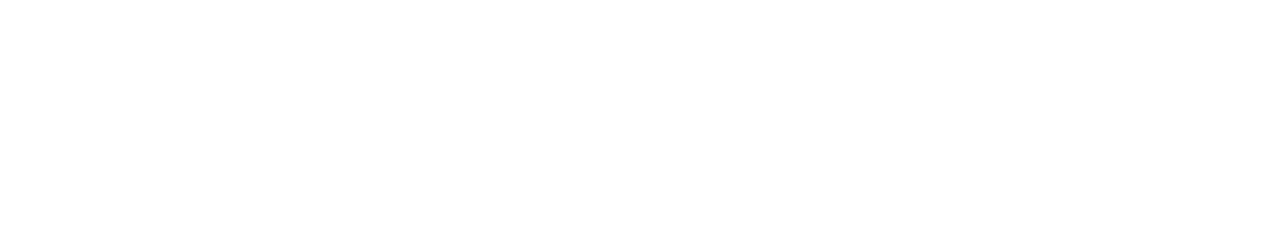
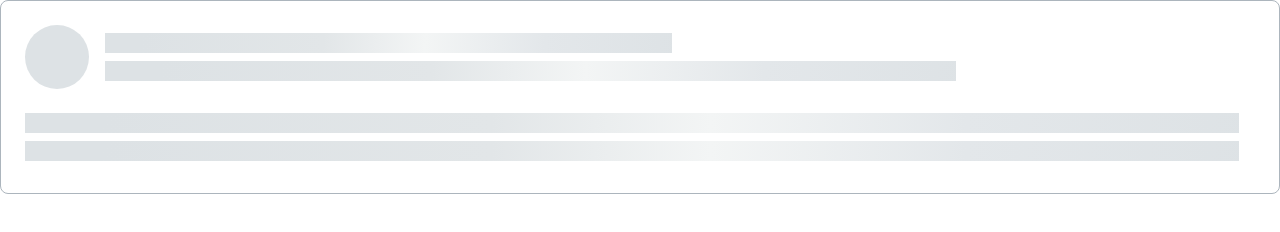
Before and after one commit to js-tasks-ru/htmlcss-20221107_boba-bibap, a website: page 04-lection2/02-skeleton/index.html in a window 1280 px wide. Drawn offline with nearby package versions, Linux system fonts and the light colour scheme.

Commit message:
skeletone-done

```diff
--- a/04-lection2/02-skeleton/index.html
+++ b/04-lection2/02-skeleton/index.html
@@ -1,11 +1,31 @@
 <!DOCTYPE html>
 <!-- Страница со скелетоном -->
 <html lang="ru">
+
 <head>
     <link rel="stylesheet" href="../../assets/css/main.css">
     <link rel="stylesheet" href="./skeleton.css">
 </head>
+
 <body>
 
+    <div class="skeleton">
+
+        <div class="skeleton__header">
+            <div class="skeleton__circle"></div>
+            <div class="skeleton__lines">
+                <div class="skeleton__line skeleton__line_short"></div>
+                <div class="skeleton__line skeleton__line_medium"></div>
+            </div>
+        </div>
+
+        <div class="skeleton__lines">
+            <div class="skeleton__line skeleton__line_long"></div>
+            <div class="skeleton__line skeleton__line_long"></div>
+        </div>
+
+    </div>
+
 </body>
+
 </html>
--- a/04-lection2/02-skeleton/skeleton.css
+++ b/04-lection2/02-skeleton/skeleton.css
@@ -0,0 +1,50 @@
+.skeleton {
+    padding: 24px 40px 32px 24px;
+    display: flex;
+    flex-direction: column;
+    gap: 24px;
+
+    border: 1px solid #ACB5BD;
+    border-radius: 8px;
+}
+
+.skeleton__header {
+    display: flex;
+    justify-content: flex-start;
+    align-items: center;
+    gap: 16px;
+}
+
+.skeleton__circle {
+    width: 64px;
+    height: 64px;
+    border-radius: 50%;
+
+    background: #DDE2E5;
+}
+
+.skeleton__lines {
+    display: flex;
+    flex-direction: column;
+    gap: 8px;
+    /* width: 100%; */
+    flex-grow: 1;
+}
+
+.skeleton__line {
+    height: 20px;
+    background: linear-gradient(92.51deg, #DDE2E5 6.44%, #E2E6E8 38.47%, #F3F5F5 56.48%, #E3E7EA 77.5%, #DDE2E5 102.52%);
+}
+
+
+.skeleton__line_short {
+    width: 50%;
+}
+
+.skeleton__line_medium {
+    width: 75%;
+}
+
+.skeleton__line_long {
+    width: 100%;
+}
```
Lines whose indentation alone changed are shown as unchanged.
